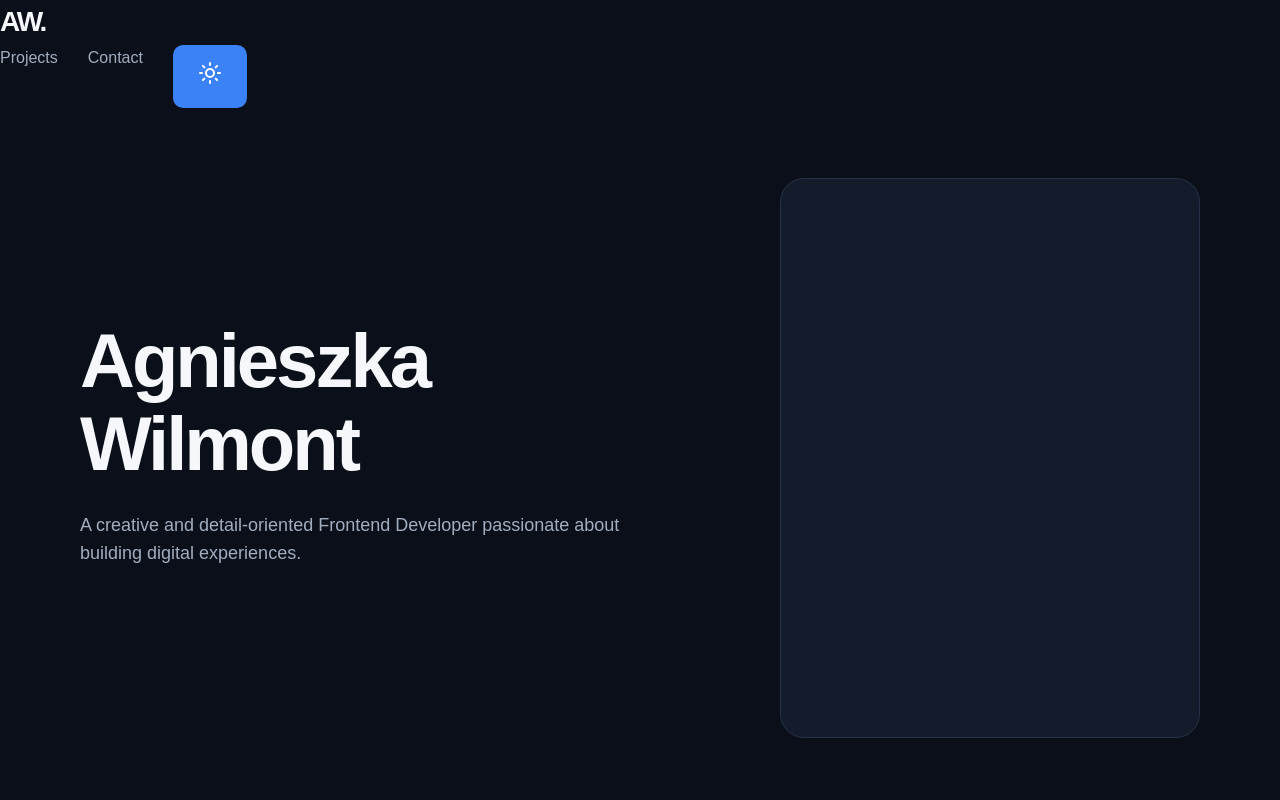
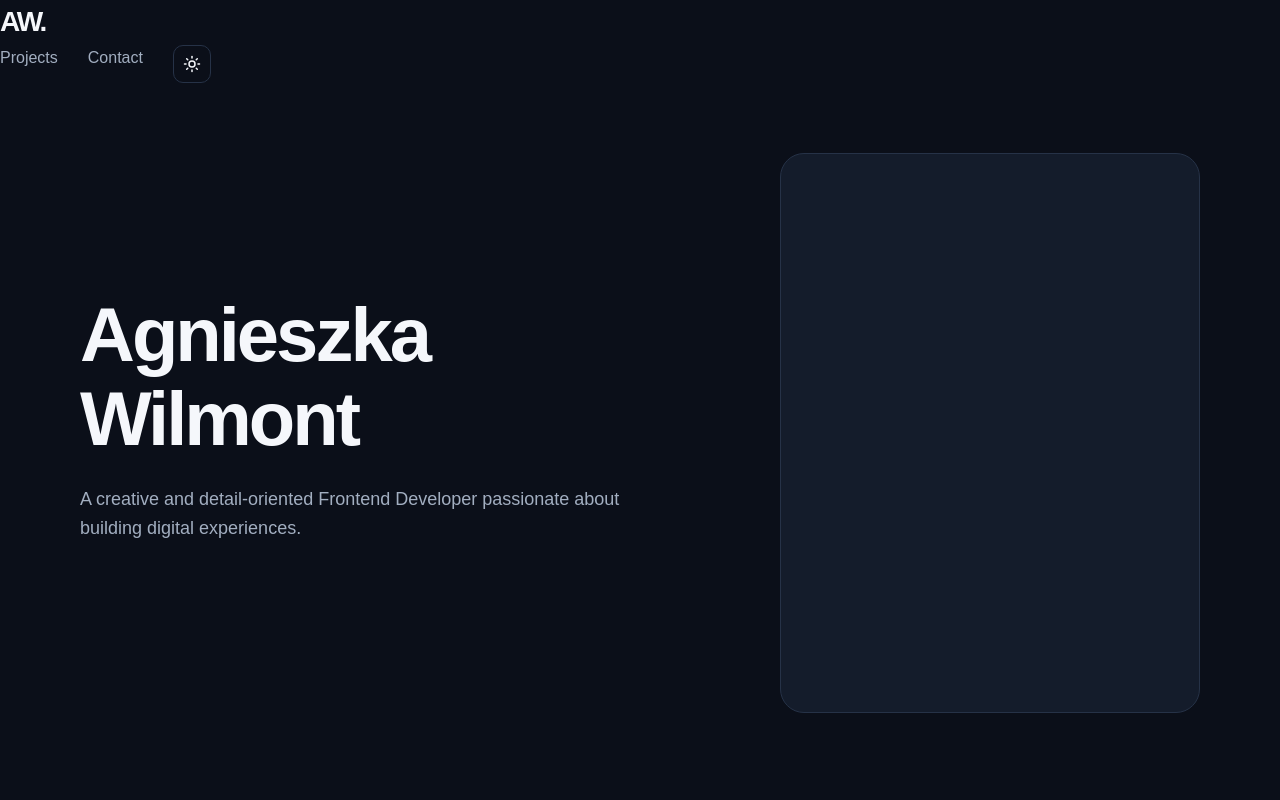
Before and after one commit to morexsmile/AW, a plain HTML site: page index.html in a window 1280 px wide. Shown: the top 800 px of the page. Drawn offline with nearby package versions, Linux system fonts and the light colour scheme; files that its build step writes are made by us from their sources.

Commit message:
Add light theme styles to style.css

```diff
--- a/css/style.css
+++ b/css/style.css
@@ -344,3 +344,30 @@ footer a:hover {
   width: 23px;
   height: 23px;
 }
+
+
+/* LIGHT THEME */
+
+body.light-theme {
+  --bg: #f5f7fb;
+  --surface: #ffffff;
+  --text: #172033;
+  --muted: #64748b;
+  --accent: #2563eb;
+  --border: #dce3ed;
+}
+
+#theme-toggle {
+  background: transparent;
+  color: var(--text);
+  border: 1px solid var(--border);
+  padding: 9px;
+  display: flex;
+  align-items: center;
+  justify-content: center;
+}
+
+#theme-toggle svg {
+  width: 18px;
+  height: 18px;
+}
```
